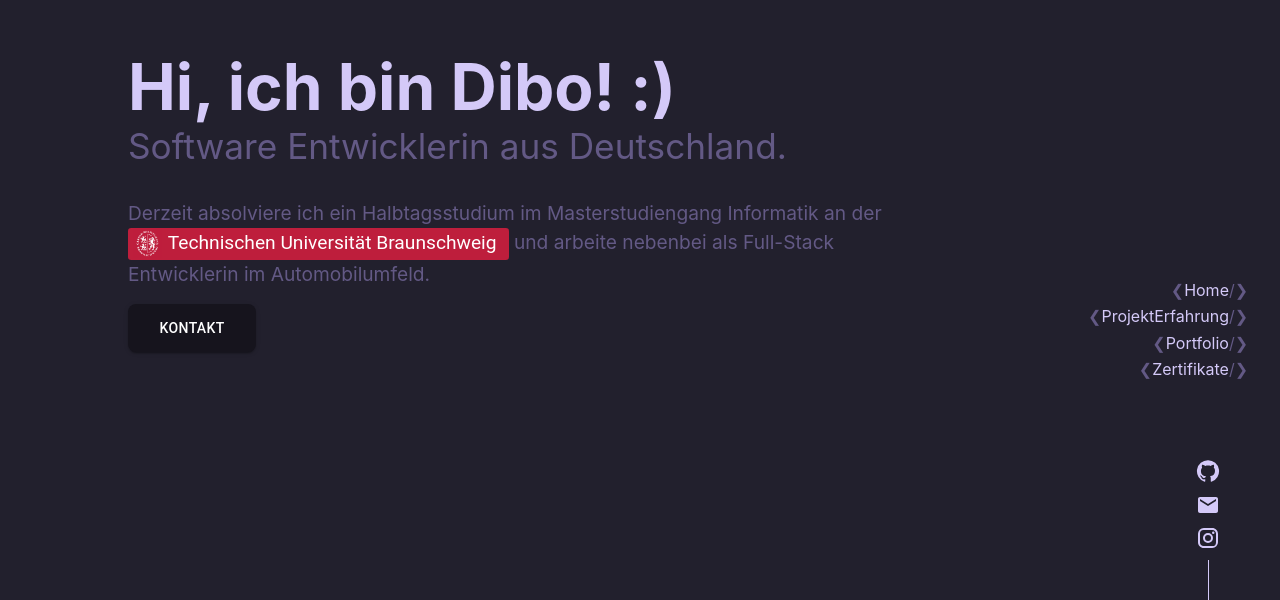
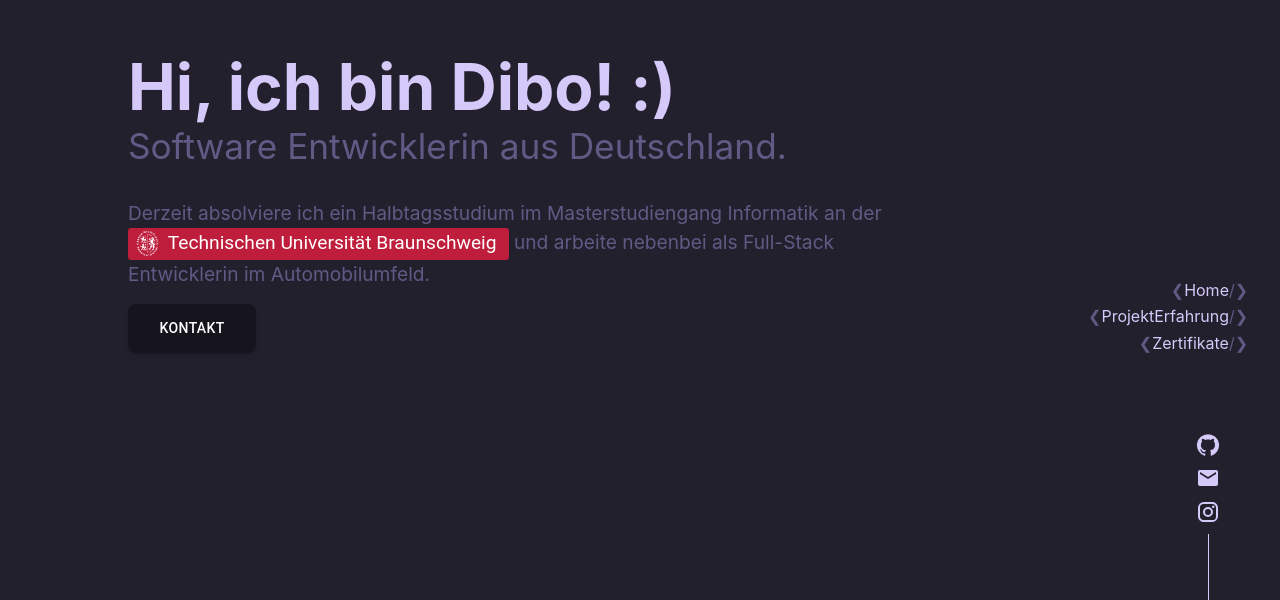
Before and after one commit to pumpkinchariot/pumpkinchariot.github.io, a React (Create React App) app: page / in a window 1280 px wide. Shown: the part 200-800 px from the top of the page. Built offline with nearby package versions, Linux system fonts and the light colour scheme.

Commit message:
Temporarily removed portfolio breadcrumb

```diff
--- a/src/components/bread-crumbs/bread-crumbs-component.tsx
+++ b/src/components/bread-crumbs/bread-crumbs-component.tsx
@@ -8,7 +8,7 @@ const BreadCrumbsComponent = () => {
             <BreadCrumbComponent sectionId="#home" title={"Home"}></BreadCrumbComponent>
             {/*<BreadCrumbComponent sectionID="#interests" title={"Interessen"}></BreadCrumbComponent>*/}
             <BreadCrumbComponent sectionId="#projects" title={"ProjektErfahrung"}></BreadCrumbComponent>
-            <BreadCrumbComponent sectionId="#portfolio" title={"Portfolio"}></BreadCrumbComponent>
+            {/*<BreadCrumbComponent sectionId="#portfolio" title={"Portfolio"}></BreadCrumbComponent>*/}
             <BreadCrumbComponent sectionId="#certificates" title={"Zertifikate"}></BreadCrumbComponent>
         </div>
     );
```
